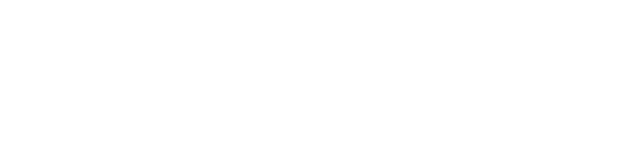
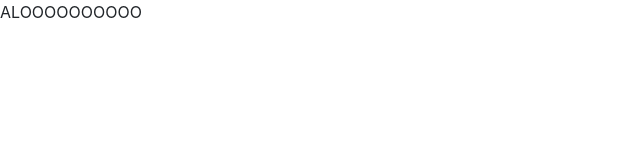
Before and after one commit to BrunoHoffmann15/Inspire, a plain HTML site: page index.html in a window 1280 px wide. Shown: the whole page, without its empty margins (0-640 px from the left). Drawn offline with nearby package versions, Linux system fonts and the light colour scheme.

Commit message:
feac(inspire): adicionando bootstrap

```diff
--- a/index.html
+++ b/index.html
@@ -3,8 +3,9 @@
   <head>
     <meta charset="utf-8">
     <title>Inspire</title>
+    <link rel="stylesheet" href="https://maxcdn.bootstrapcdn.com/bootstrap/4.0.0-beta.2/css/bootstrap.min.css" integrity="sha384-PsH8R72JQ3SOdhVi3uxftmaW6Vc51MKb0q5P2rRUpPvrszuE4W1povHYgTpBfshb" crossorigin="anonymous">
   </head>
   <body>
-
+    <p>ALOOOOOOOOOO </p>
   </body>
 </html>
```
